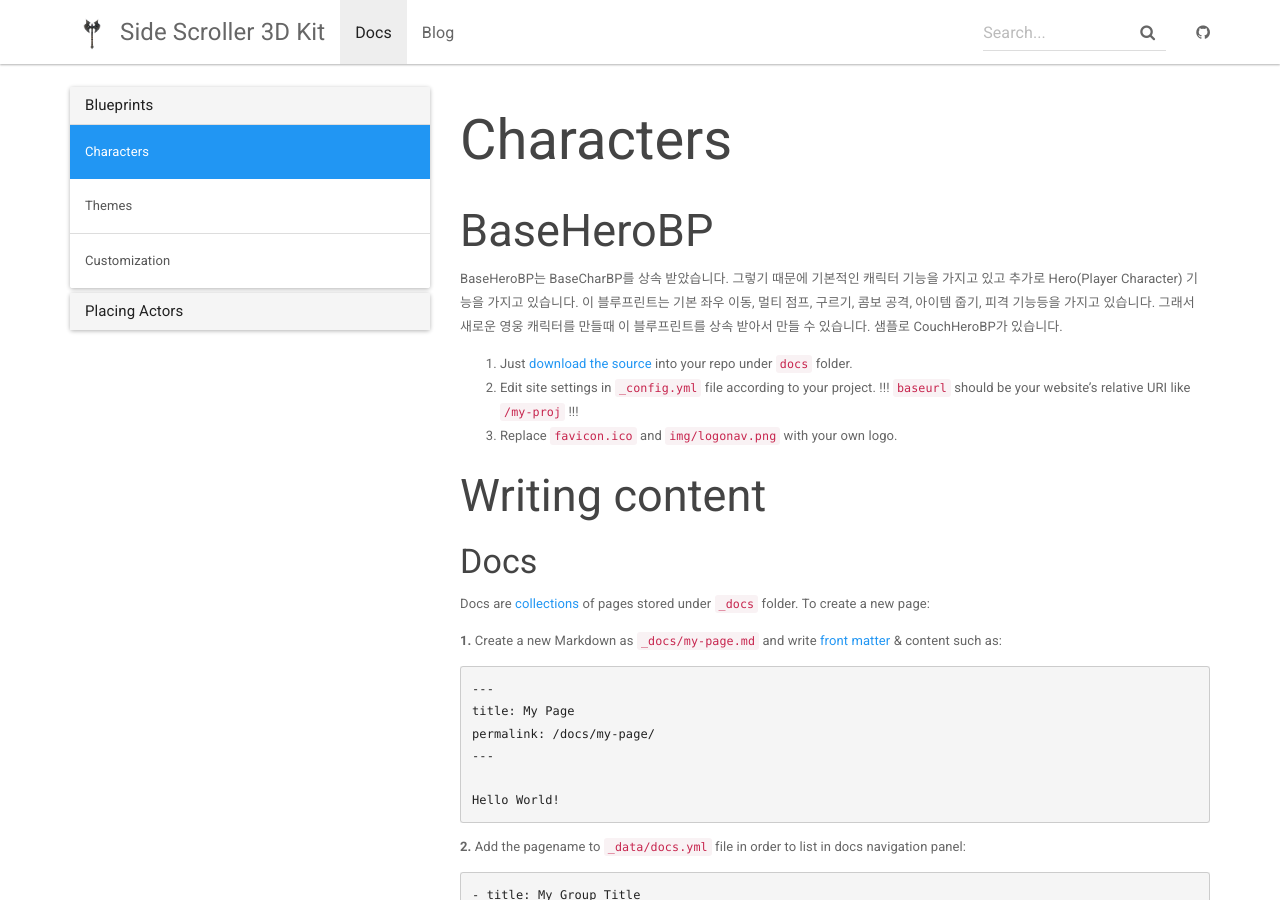
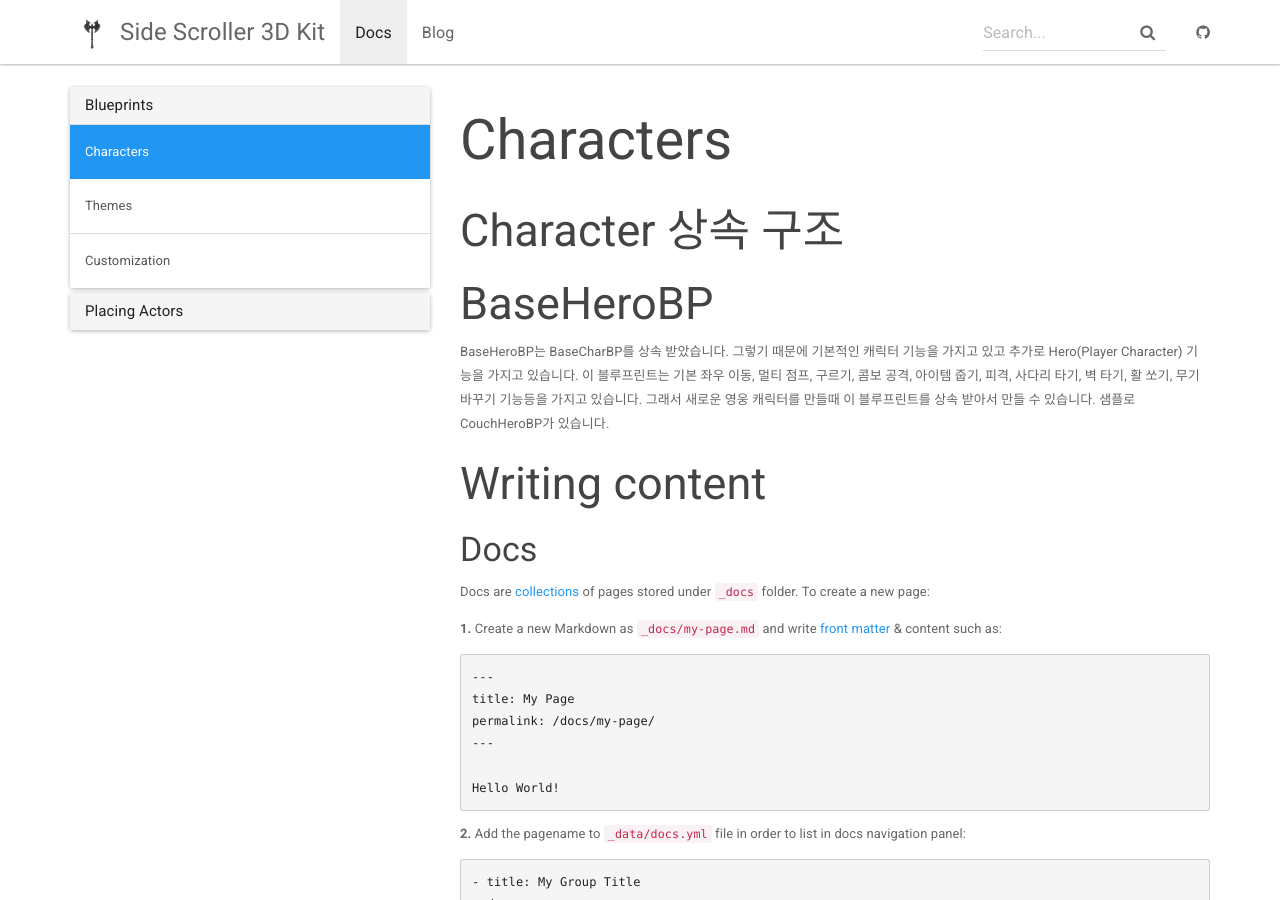
Before and after one commit to hwangdaehee258/ssk.github.io, a Jekyll site: the page built from _docs/index.md, in a window 1280 px wide and 900 px high. Built offline with Jekyll 4.4.1, drawn with Linux system fonts in a browser that asks for light colours; nearby versions of some CDN libraries.

Commit message:
test12312

```diff
--- a/_docs/index.md
+++ b/_docs/index.md
@@ -4,15 +4,15 @@ permalink: /docs/home/
 redirect_from: /docs/index.html
 ---
 
+## Character 상속 구조
+
+
+
 ## BaseHeroBP
 
 BaseHeroBP는 BaseCharBP를 상속 받았습니다. 그렇기 때문에 기본적인 캐릭터 기능을 가지고 있고 추가로 Hero(Player Character) 기능을 가지고 있습니다.
-이 블루프린트는 기본 좌우 이동, 멀티 점프, 구르기, 콤보 공격, 아이템 줍기, 피격 기능등을 가지고 있습니다.
+이 블루프린트는 기본 좌우 이동, 멀티 점프, 구르기, 콤보 공격, 아이템 줍기, 피격, 사다리 타기, 벽 타기, 활 쏘기, 무기 바꾸기 기능등을 가지고 있습니다.
  그래서 새로운 영웅 캐릭터를 만들때 이 블루프린트를 상속 받아서 만들 수 있습니다. 샘플로 CouchHeroBP가 있습니다.
-
-1. Just [download the source](https://github.com/aksakalli/jekyll-doc-theme/archive/gh-pages.zip) into your repo under `docs` folder.
-2. Edit site settings in  `_config.yml` file according to your project. !!! `baseurl` should be your website's relative URI like `/my-proj` !!!
-3. Replace `favicon.ico` and `img/logonav.png` with your own logo.
 
 ## Writing content
 
```
